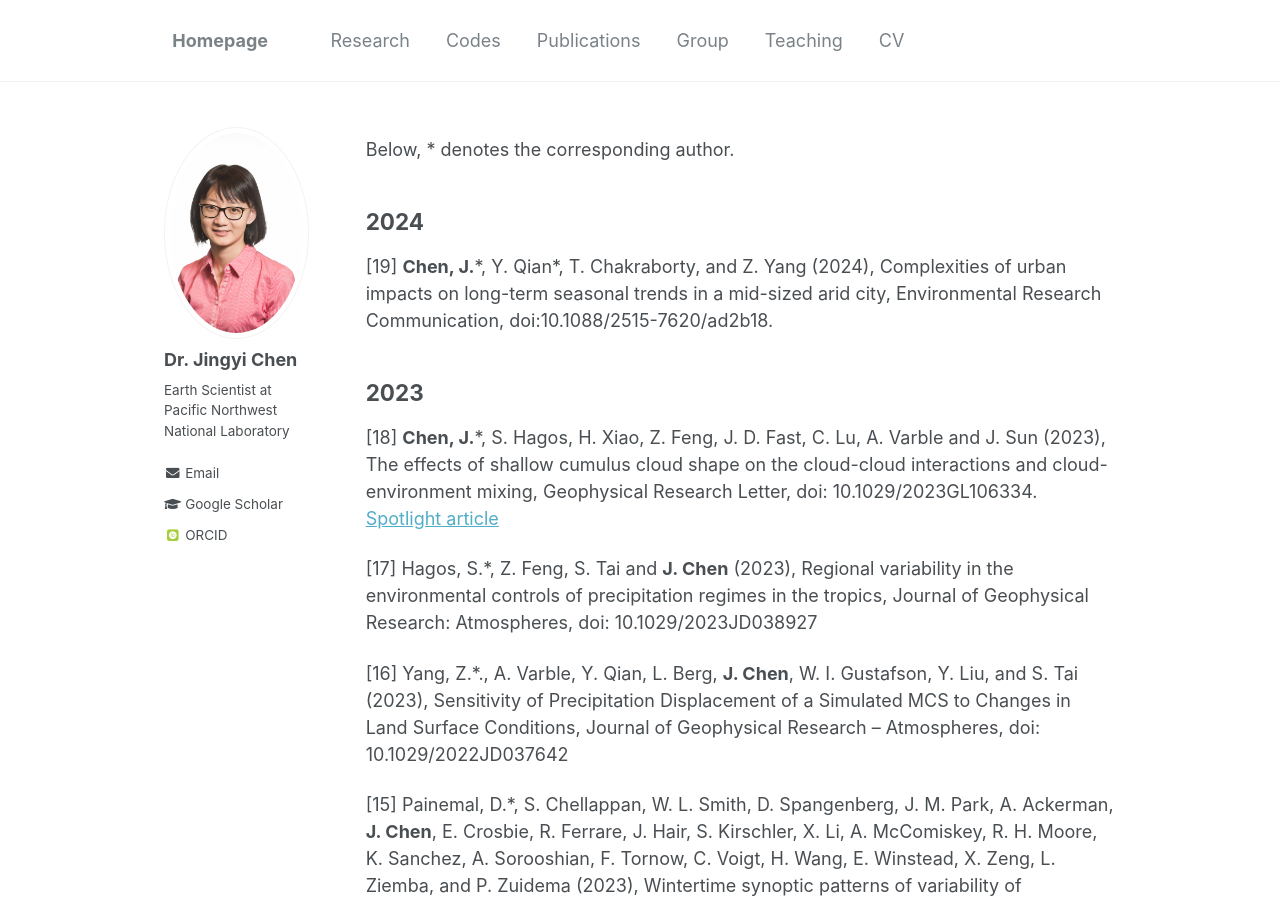
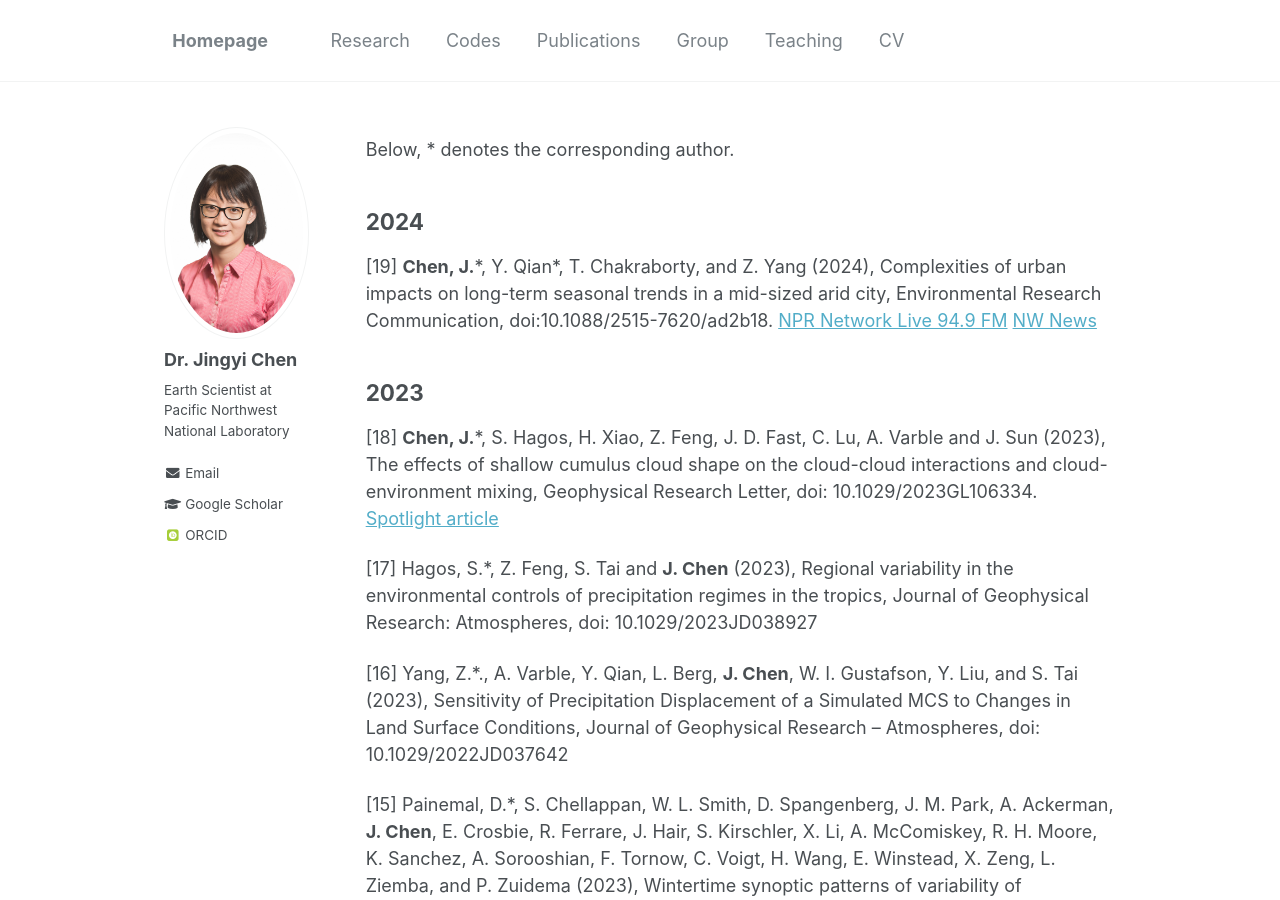
Before and after one commit to Jingyi-Chen/jingyi-chen.github.io, a Jekyll site: the page built from _pages/publications.md, in a window 1280 px wide and 900 px high. Built offline with Jekyll 4.4.1, drawn with Linux system fonts in a browser that asks for light colours; some web fonts are replaced.

Commit message:
Update publications.md

```diff
--- a/_pages/publications.md
+++ b/_pages/publications.md
@@ -8,7 +8,7 @@ Below, * denotes the corresponding author.
 
 2024
 ---
-[19] **Chen, J.**\*, Y. Qian\*, T. Chakraborty, and Z. Yang (2024), Complexities of urban impacts on long-term seasonal trends in a mid-sized arid city, Environmental Research Communication, doi:10.1088/2515-7620/ad2b18.
+[19] **Chen, J.**\*, Y. Qian\*, T. Chakraborty, and Z. Yang (2024), Complexities of urban impacts on long-term seasonal trends in a mid-sized arid city, Environmental Research Communication, doi:10.1088/2515-7620/ad2b18. [NPR Network Live 94.9 FM](https://www.kuow.org/stories/study-as-the-climate-changes-the-desert-tri-cities-is-actually-getting-cooler)  [NW News](https://www.nwnewsnetwork.org/environment-and-planning/2024-02-22/study-as-the-climate-changes-the-desert-tri-cities-is-actually-getting-cooler)
 
 2023
 ---
```
